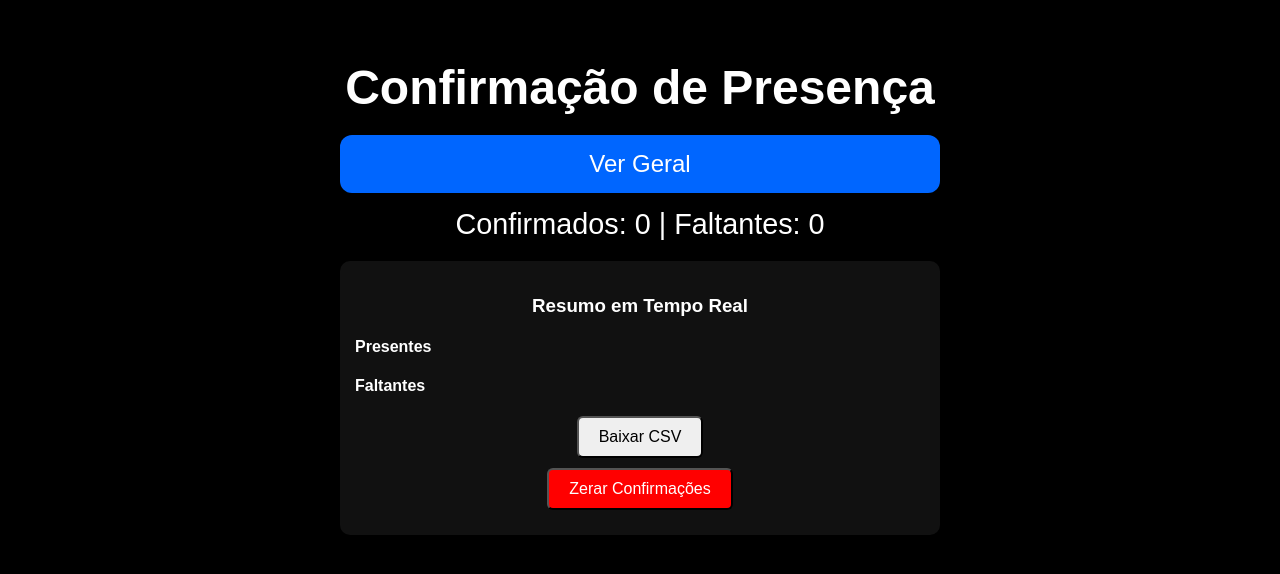
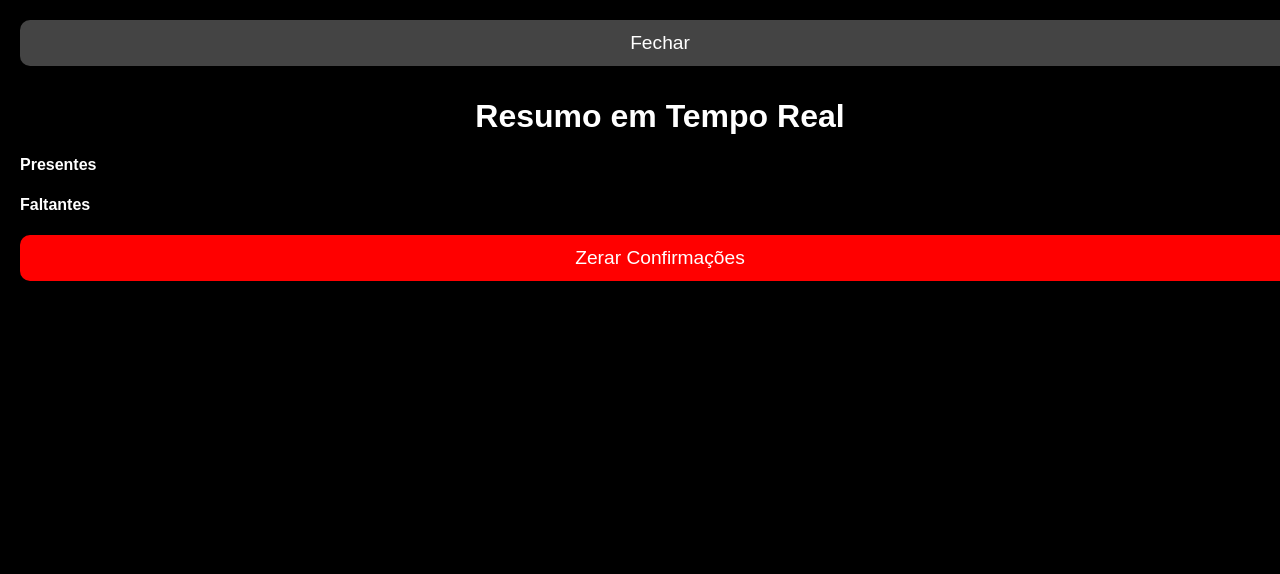
Before and after one commit to jonatasmarruda-prog/confirmacao-presenca, a plain HTML site: page index.html in a window 1280 px wide. Both pictures are taken after a click on the button "Ver Geral". Drawn offline with Linux system fonts and the light colour scheme; no server answers.

Commit message:
Update index.html

```diff
--- a/index.html
+++ b/index.html
@@ -13,12 +13,24 @@ button.nome { display:block; width:100%; padding:30px 0; margin:10px 0; font-siz
 .faltante { background:#333; color:#fff;}
 .stats { text-align:center; margin-bottom:20px; font-size:1.8em;}
 
-#painelFinal { display:none; background:#111; padding:15px; border-radius:10px; margin-top:20px;}
-#painelFinal h3 { text-align:center;}
-#painelFinal .listaBloco { margin-bottom:15px; }
-#painelFinal ul { list-style:none; padding:0; margin:0; }
-#painelFinal li.presente { color:#00ff00; }
-#painelFinal li.faltante { color:#aaa; }
+#painelFinal {
+    display:none;
+    position:fixed;
+    top:0;
+    left:0;
+    width:100%;
+    height:100%;
+    background:#000;
+    padding:20px;
+    overflow-y:auto;
+    z-index:9999;
+}
+
+#painelFinal h3 { text-align:center; font-size:2em; margin-bottom:20px;}
+#painelFinal .listaBloco { margin-bottom:20px;}
+#painelFinal ul { list-style:none; padding:0; margin:0;}
+#painelFinal li.presente { color:#00ff00; font-size:1.3em; margin:5px 0;}
+#painelFinal li.faltante { color:#aaa; font-size:1.3em; margin:5px 0;}
 
 #btnVerConfirmados {
     display:block;
@@ -33,18 +45,19 @@ button.nome { display:block; width:100%; padding:30px 0; margin:10px 0; font-siz
     margin-bottom:15px;
 }
 
-#btnZerar {
+#btnZerar, #btnFecharPainel {
     display:block;
-    margin:10px auto;
-    padding:10px 20px;
-    font-size:16px;
-    border-radius:6px;
+    width:100%;
+    padding:12px 0;
+    font-size:1.2em;
+    border:none;
+    border-radius:10px;
     cursor:pointer;
-    background:#ff0000;
-    color:#fff;
+    margin-bottom:15px;
 }
 
-#baixarCSV { display:block; margin:10px auto; padding:10px 20px; font-size:16px; border-radius:6px; cursor:pointer; }
+#btnFecharPainel { background:#444; color:#fff; }
+#btnZerar { background:#ff0000; color:#fff; }
 </style>
 </head>
 <body>
@@ -55,12 +68,13 @@ button.nome { display:block; width:100%; padding:30px 0; margin:10px 0; font-siz
 
 <div class="stats">
 <span id="totalConfirmados">Confirmados: 0</span> |
-<span id="totalFaltantes">Faltantes: 0</span>
+<span id="totalFaltantes">Faltantes: 46</span>
 </div>
 
 <div id="lista"></div>
 
 <div id="painelFinal">
+<button id="btnFecharPainel">Fechar</button>
 <h3>Resumo em Tempo Real</h3>
 
 <div class="listaBloco">
@@ -73,7 +87,6 @@ button.nome { display:block; width:100%; padding:30px 0; margin:10px 0; font-siz
 <ul id="listaFaltantes"></ul>
 </div>
 
-<button id="baixarCSV">Baixar CSV</button>
 <button id="btnZerar">Zerar Confirmações</button>
 </div>
 
@@ -153,6 +166,10 @@ document.getElementById("btnVerConfirmados").onclick=()=>{
     document.getElementById("painelFinal").style.display="block";
 };
 
+document.getElementById("btnFecharPainel").onclick=()=>{
+    document.getElementById("painelFinal").style.display="none";
+};
+
 document.getElementById("btnZerar").onclick=()=>{
     if(confirm("Tem certeza que deseja zerar tudo?")){
         const zerado={};
@@ -160,15 +177,6 @@ document.getElementById("btnZerar").onclick=()=>{
         set(listaRef,zerado);
     }
 };
-
-document.getElementById("baixarCSV").onclick=()=>{
-    let csv="Nome,Presença\n";
-    nomes.forEach(nome=>{ csv+=nome+","+(estadosAtuais[nome]?"Presente":"Faltante")+"\n"; });
-    const blob=new Blob([csv],{type:"text/csv"});
-    const url=URL.createObjectURL(blob);
-    const a=document.createElement("a");
-    a.href=url; a.download="resumo_presenca.csv"; a.click(); URL.revokeObjectURL(url);
-};
 </script>
 </body>
 </html>
```
